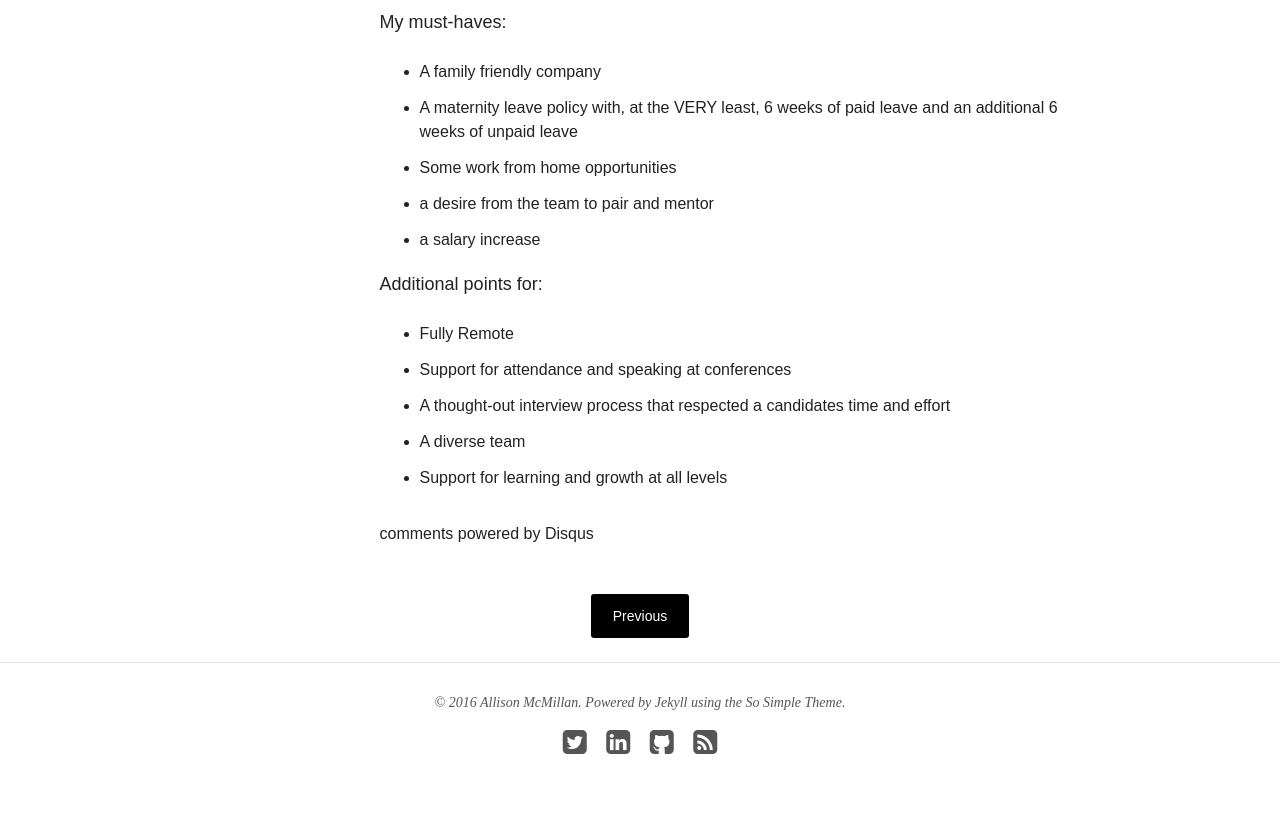
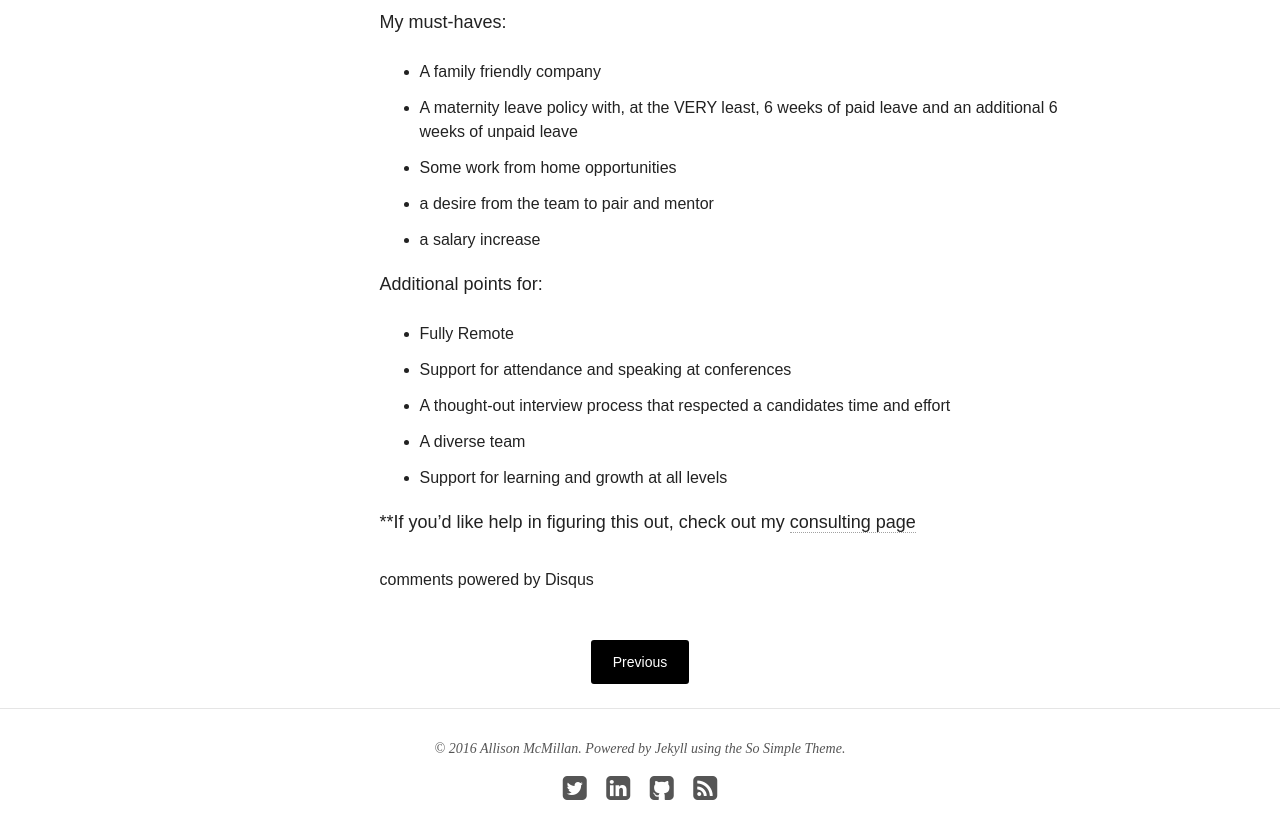
Before and after one commit to asheren/asheren.github.io, a Jekyll site: the page built from _posts/blog/2016-09-06-hiring-for-learning.md, in a window 1280 px wide and 900 px high, scrolled down 2412 px. Shown: the top 839 px of the window. Built offline with Jekyll 4.4.1, drawn with Linux system fonts in a browser that asks for light colours; nearby versions of some CDN libraries; comment, search, counter and statistics services are not loaded.

Commit message:
consulting promotion at end of post

```diff
--- a/_posts/blog/2016-09-06-hiring-for-learning.md
+++ b/_posts/blog/2016-09-06-hiring-for-learning.md
@@ -41,3 +41,5 @@ Additional points for:
 - A thought-out interview process that respected a candidates time and effort
 - A diverse team
 - Support for learning and growth at all levels
+
+**If you'd like help in figuring this out, check out my [consulting page](http://daydreamsinruby.com/consulting){:target="_blank"}
```
